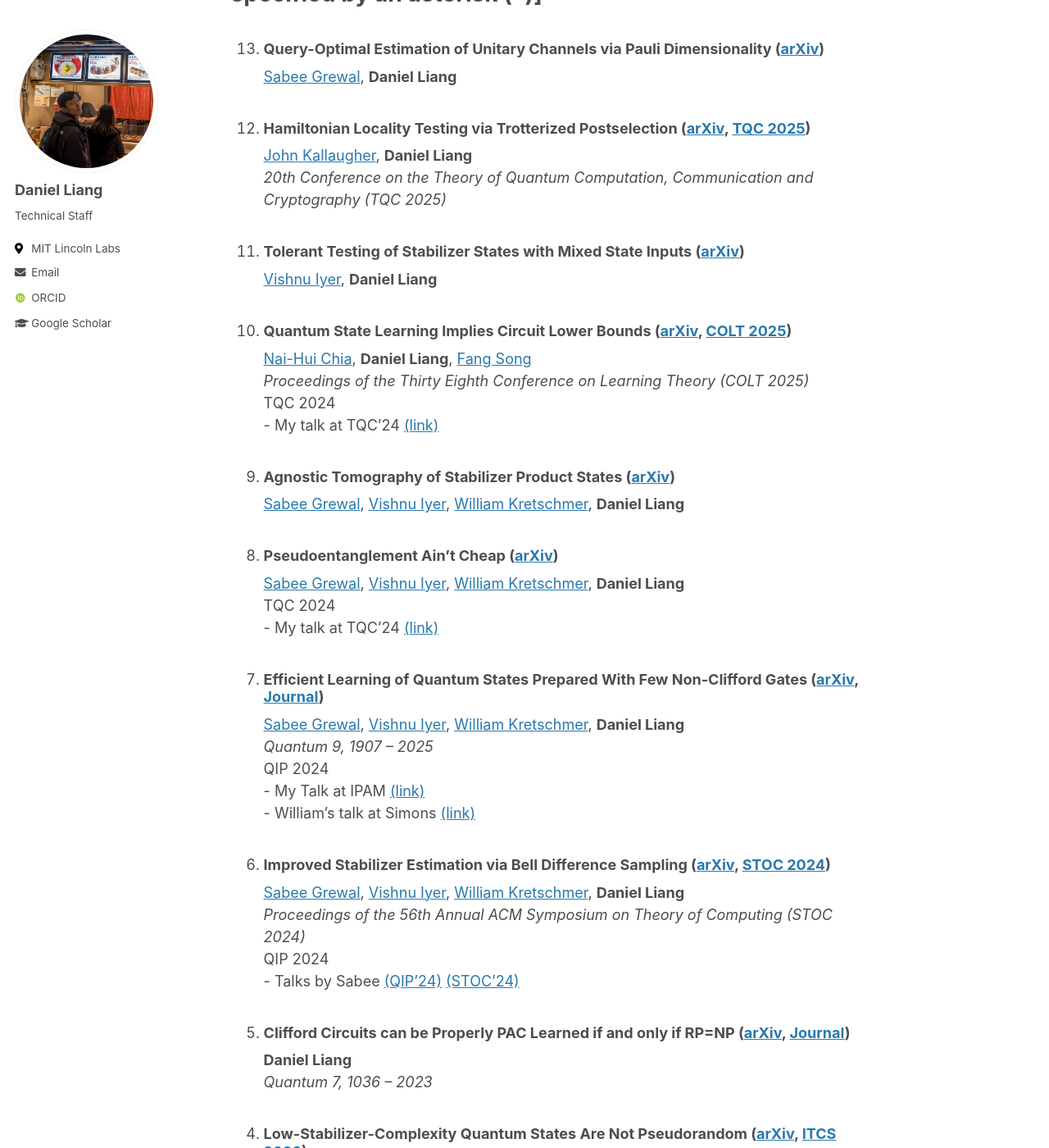
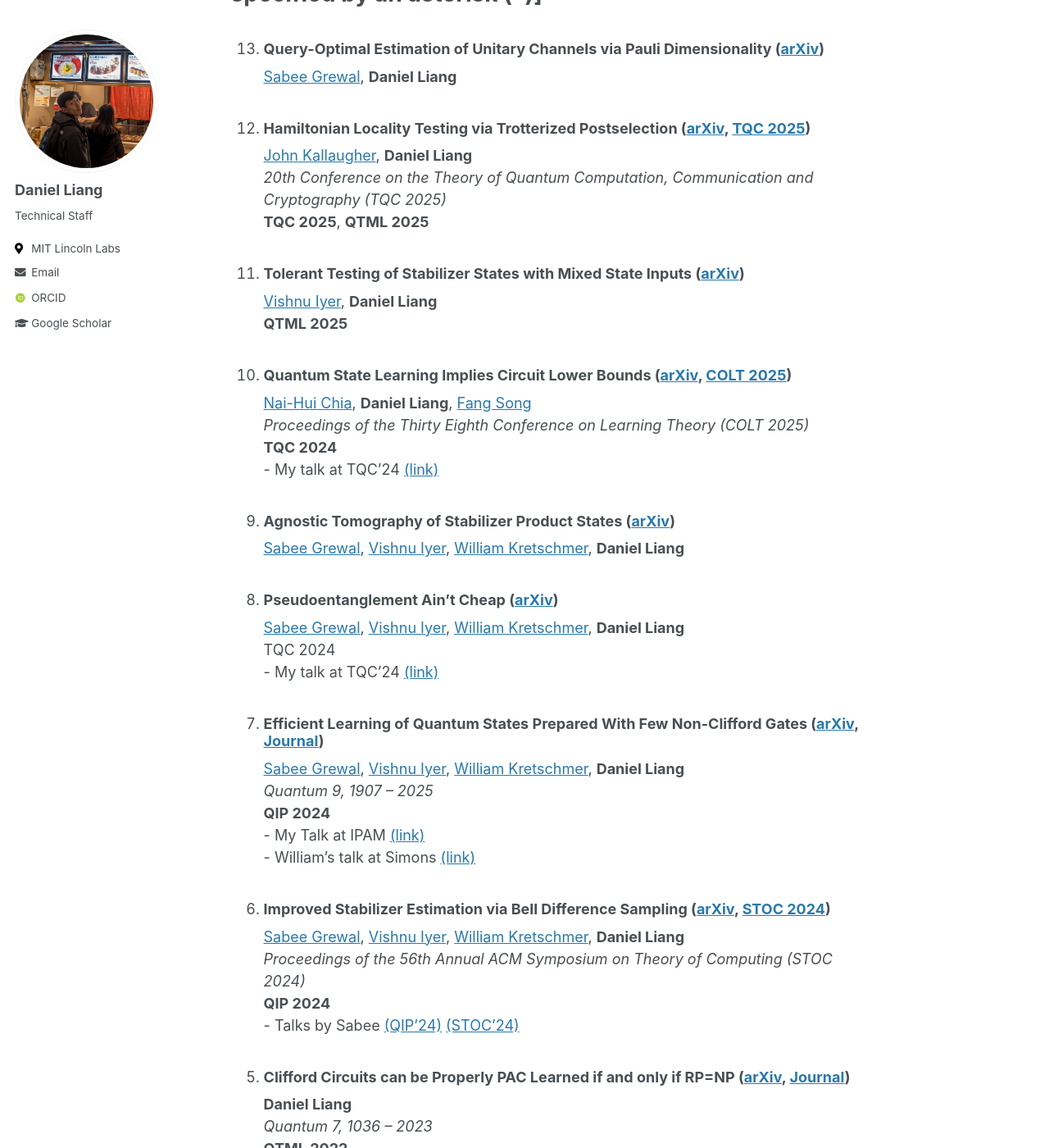
Before and after one commit to Daniel-You-Liang/Daniel-You-Liang.github.io, a Jekyll site: the page built from _pages/about.md, in a window 1280 px wide and 1400 px high, scrolled down 581 px. Shown: the whole window at 82% size. Built offline with Jekyll 4.4.1, drawn with Linux system fonts in a browser that asks for light colours; some web fonts are replaced.

Commit message:
Added some conferences

```diff
--- a/_pages/about.md
+++ b/_pages/about.md
@@ -18,23 +18,23 @@ Publications \[Author Order is Alphabetical unless specified by an asterisk (*)\
 1. ### Query-Optimal Estimation of Unitary Channels via Pauli Dimensionality ([arXiv](https://arxiv.org/abs/2510.00168))
 [Sabee Grewal](https://sabeegrewal.com/), **Daniel Liang**
 1. ### Hamiltonian Locality Testing via Trotterized Postselection ([arXiv](https://arxiv.org/abs/2505.06478), [TQC 2025](https://drops.dagstuhl.de/entities/document/10.4230/LIPIcs.TQC.2025.10))
-[John Kallaugher](https://far-qc.sandia.gov/staff/john-kallaugher/), **Daniel Liang**<br />*20th Conference on the Theory of Quantum Computation, Communication and Cryptography (TQC 2025)*
+[John Kallaugher](https://far-qc.sandia.gov/staff/john-kallaugher/), **Daniel Liang**<br />*20th Conference on the Theory of Quantum Computation, Communication and Cryptography (TQC 2025)*<br />**TQC 2025**, **QTML 2025**
 1. ### Tolerant Testing of Stabilizer States with Mixed State Inputs ([arXiv](https://arxiv.org/abs/2411.08765))
-[Vishnu Iyer](https://vishnuiyer.org/), **Daniel Liang**
+[Vishnu Iyer](https://vishnuiyer.org/), **Daniel Liang**<br />**QTML 2025**
 1. ### Quantum State Learning Implies Circuit Lower Bounds ([arXiv](https://arxiv.org/abs/2405.10242), [COLT 2025](https://proceedings.mlr.press/v291/chia25a.html))
 [Nai-Hui Chia](https://sites.google.com/view/naihuichia),  **Daniel Liang**, [Fang Song](https://fangsong.info/)<br />*Proceedings
-of the Thirty Eighth Conference on Learning Theory (COLT 2025)*<br />TQC 2024<br /> - My talk at TQC'24 [(link)](https://www.youtube.com/watch?v=HMrqT0Svfzs)
+of the Thirty Eighth Conference on Learning Theory (COLT 2025)*<br />**TQC 2024**<br /> - My talk at TQC'24 [(link)](https://www.youtube.com/watch?v=HMrqT0Svfzs)
 1. ### Agnostic Tomography of Stabilizer Product States ([arXiv](https://arxiv.org/abs/2404.03813))
 [Sabee Grewal](https://sabeegrewal.com/), [Vishnu Iyer](https://vishnuiyer.org/), [William Kretschmer](https://wkretschmer.github.io/), **Daniel Liang**<br />
 1. ### Pseudoentanglement Ain't Cheap ([arXiv](https://arxiv.org/abs/2404.00126))
 [Sabee Grewal](https://sabeegrewal.com/), [Vishnu Iyer](https://vishnuiyer.org/), [William Kretschmer](https://wkretschmer.github.io/), **Daniel Liang**<br />TQC 2024<br /> - My talk at TQC'24 [(link)](https://www.youtube.com/watch?v=ixe-9UQsGU8)
 1. ### Efficient Learning of Quantum States Prepared With Few Non-Clifford Gates ([arXiv](https://arxiv.org/abs/2305.13409), [Journal](https://doi.org/10.22331/q-2025-11-06-1907))
-[Sabee Grewal](https://sabeegrewal.com/), [Vishnu Iyer](https://vishnuiyer.org/), [William Kretschmer](https://wkretschmer.github.io/), **Daniel Liang**<br />*Quantum 9, 1907 -- 2025*<br />QIP 2024<br /> - My Talk at IPAM [(link)](https://www.youtube.com/watch?v=TxRXHIHmSZU)<br /> - William's talk at Simons [(link)](https://www.youtube.com/watch?v=usEEKgd13OQ)
+[Sabee Grewal](https://sabeegrewal.com/), [Vishnu Iyer](https://vishnuiyer.org/), [William Kretschmer](https://wkretschmer.github.io/), **Daniel Liang**<br />*Quantum 9, 1907 -- 2025*<br />**QIP 2024**<br /> - My Talk at IPAM [(link)](https://www.youtube.com/watch?v=TxRXHIHmSZU)<br /> - William's talk at Simons [(link)](https://www.youtube.com/watch?v=usEEKgd13OQ)
 1. ### Improved Stabilizer Estimation via Bell Difference Sampling ([arXiv](https://arxiv.org/abs/2304.13915), [STOC 2024](https://doi.org/10.1145/3618260.3649738))
 [Sabee Grewal](https://sabeegrewal.com/), [Vishnu Iyer](https://vishnuiyer.org/), [William Kretschmer](https://wkretschmer.github.io/), **Daniel Liang**<br />*Proceedings
-of the 56th Annual ACM Symposium on Theory of Computing (STOC 2024)*<br />QIP 2024<br /> - Talks by Sabee [(QIP'24)](https://www.youtube.com/watch?v=FsBSuAEOkVY) [(STOC'24)](https://www.youtube.com/watch?v=IQUBSyXP5I0)
+of the 56th Annual ACM Symposium on Theory of Computing (STOC 2024)*<br />**QIP 2024**<br /> - Talks by Sabee [(QIP'24)](https://www.youtube.com/watch?v=FsBSuAEOkVY) [(STOC'24)](https://www.youtube.com/watch?v=IQUBSyXP5I0)
 1. ### Clifford Circuits can be Properly PAC Learned if and only if RP=NP ([arXiv](https://arxiv.org/abs/2204.06638), [Journal](https://doi.org/10.22331/q-2023-06-07-1036))
-**Daniel Liang**<br />*Quantum 7, 1036 -- 2023*
+**Daniel Liang**<br />*Quantum 7, 1036 -- 2023*<br />**QTML 2022**
 1. ### Low-Stabilizer-Complexity Quantum States Are Not Pseudorandom ([arXiv](https://arxiv.org/abs/2209.14530), [ITCS 2023](https://doi.org/10.4230/LIPIcs.ITCS.2023.64))
 [Sabee Grewal](https://sabeegrewal.com/), [Vishnu Iyer](https://vishnuiyer.org/), [William Kretschmer](https://wkretschmer.github.io/), **Daniel Liang**<br />*14th Innovations in Theoretical Computer Science Conference (ITCS 2023)*<br />**ITCS 2023 Best Student Paper Award**<br /> - Talk by Sabee [(link)](https://www.youtube.com/watch?v=-osdMWjIcq8)
 1. ### On the Hardness of PAC-learning stabilizer States with Noise ([arXiv](https://arxiv.org/abs/2102.05174), [Journal](https://doi.org/10.22331%2Fq-2022-02-02-640))
```
